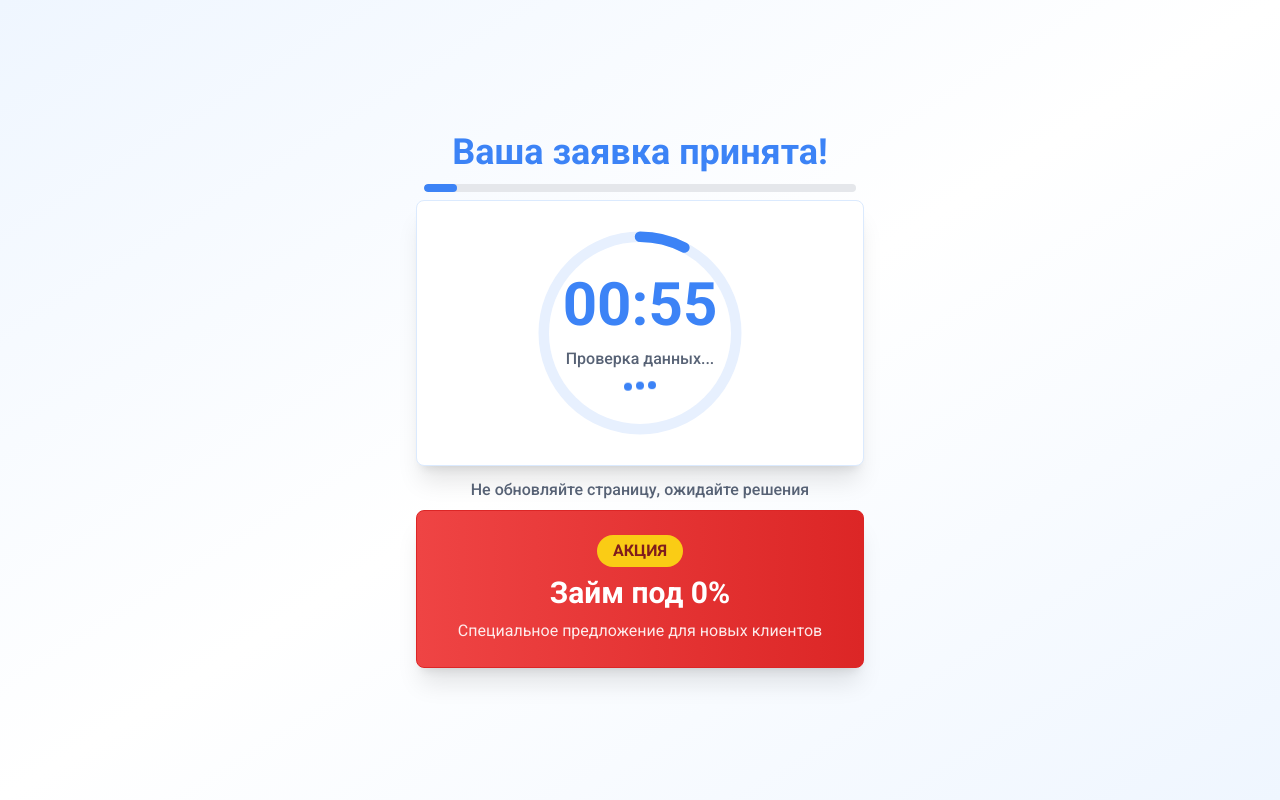
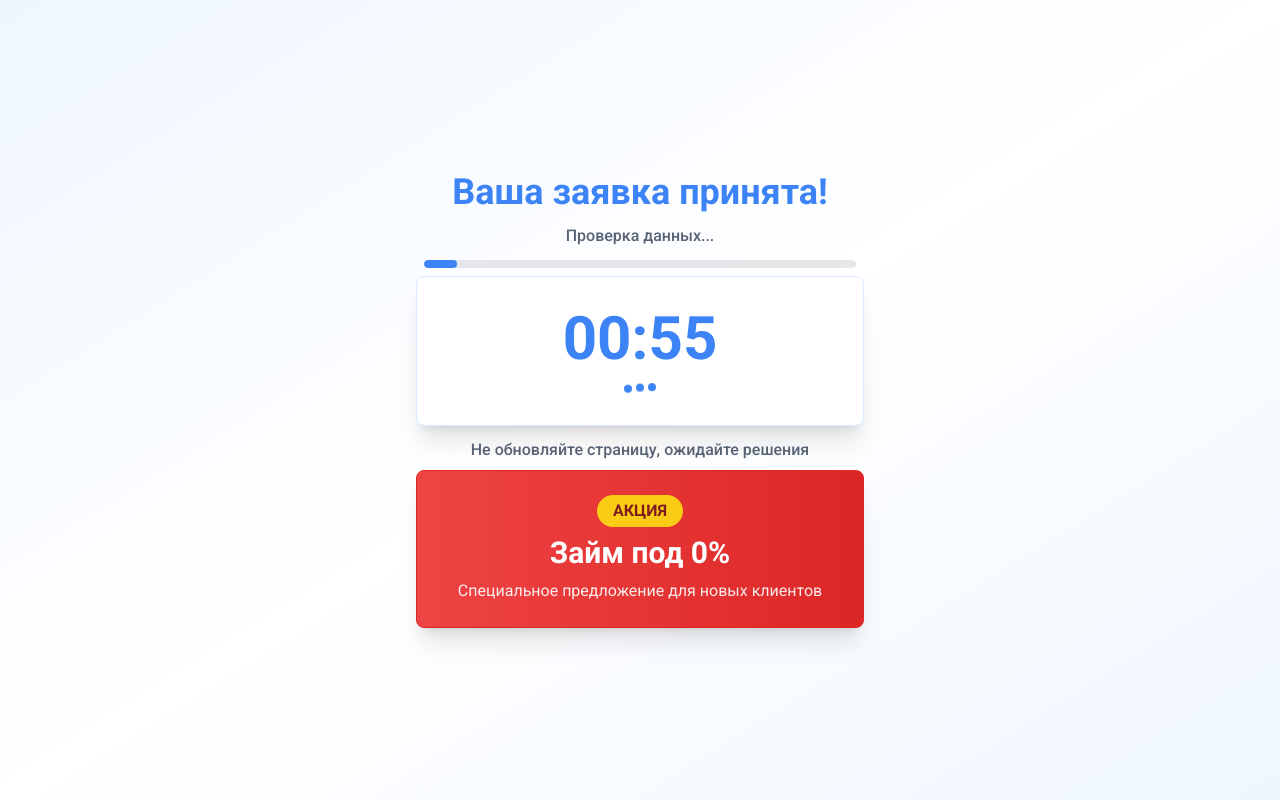
Before and after one commit to pr-poehali-dev/blue-timer-design, a React (Vite) app: page / in a window 1280 px wide. Built offline with nearby package versions, Linux system fonts and the light colour scheme.

Commit message:
Добавить текст таймера над прогрессбаром

```diff
--- a/src/pages/Index.tsx
+++ b/src/pages/Index.tsx
@@ -91,6 +91,12 @@ const Index = () => {
             )}
           </div>
 
+          {timeLeft > 0 && (
+            <div className="text-sm sm:text-base text-muted-foreground mb-2 font-medium">
+              {getStatusText()}
+            </div>
+          )}
+
           <div className="w-full bg-gray-200 rounded-full h-2 overflow-hidden">
             <div
               className="bg-primary h-full transition-all duration-1000 ease-linear rounded-full"
@@ -133,44 +139,14 @@ const Index = () => {
               </Button>
             </div>
           ) : (
-            <div className="relative w-48 h-48 sm:w-56 sm:h-56 mx-auto">
-              <svg className="w-full h-full transform -rotate-90" viewBox="0 0 256 256">
-                <circle
-                  cx="128"
-                  cy="128"
-                  r="110"
-                  stroke="currentColor"
-                  strokeWidth="12"
-                  fill="none"
-                  className="text-accent"
-                />
-                <circle
-                  cx="128"
-                  cy="128"
-                  r="110"
-                  stroke="currentColor"
-                  strokeWidth="12"
-                  fill="none"
-                  strokeDasharray={2 * Math.PI * 110}
-                  strokeDashoffset={2 * Math.PI * 110 * (1 - progress / 100)}
-                  className="text-primary transition-all duration-1000 ease-linear"
-                  strokeLinecap="round"
-                />
-              </svg>
-              <div className="absolute inset-0 flex items-center justify-center">
-                <div className="text-center px-2">
+            <div className="text-center space-y-4 py-3">
               <div className="text-5xl sm:text-6xl font-bold text-primary">
                 {String(minutes).padStart(2, '0')}:{String(seconds).padStart(2, '0')}
               </div>
-                  <div className="text-sm sm:text-base text-muted-foreground mt-3 font-medium">
-                    {getStatusText()}
-                  </div>
-                  <div className="flex gap-1 justify-center mt-3">
+              <div className="flex gap-1 justify-center">
                 <div className="w-2 h-2 bg-primary rounded-full animate-bounce" style={{ animationDelay: '0ms' }}></div>
                 <div className="w-2 h-2 bg-primary rounded-full animate-bounce" style={{ animationDelay: '150ms' }}></div>
                 <div className="w-2 h-2 bg-primary rounded-full animate-bounce" style={{ animationDelay: '300ms' }}></div>
-                  </div>
-                </div>
               </div>
             </div>
           )}
```
Lines whose indentation alone changed are shown as unchanged.
